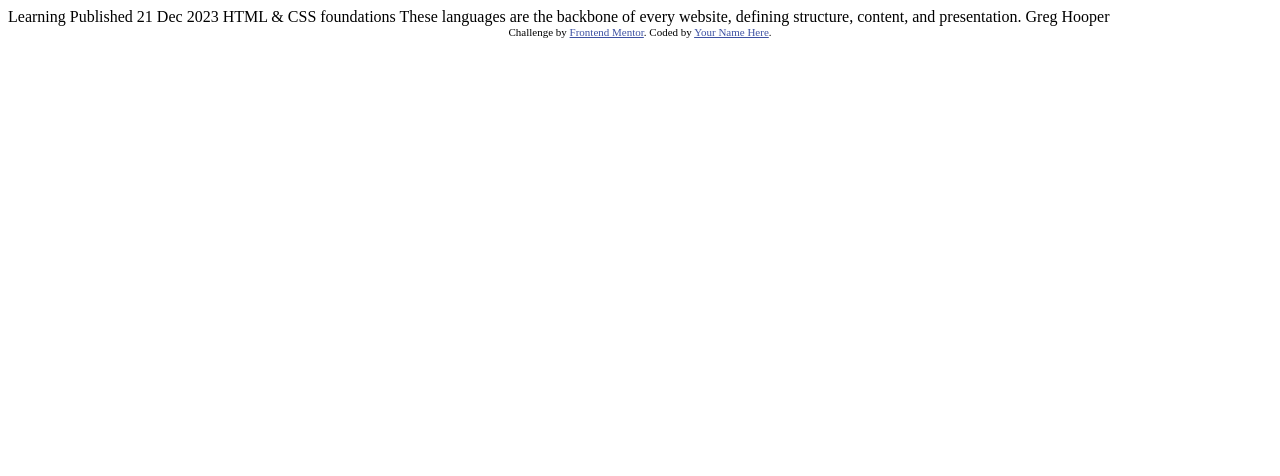
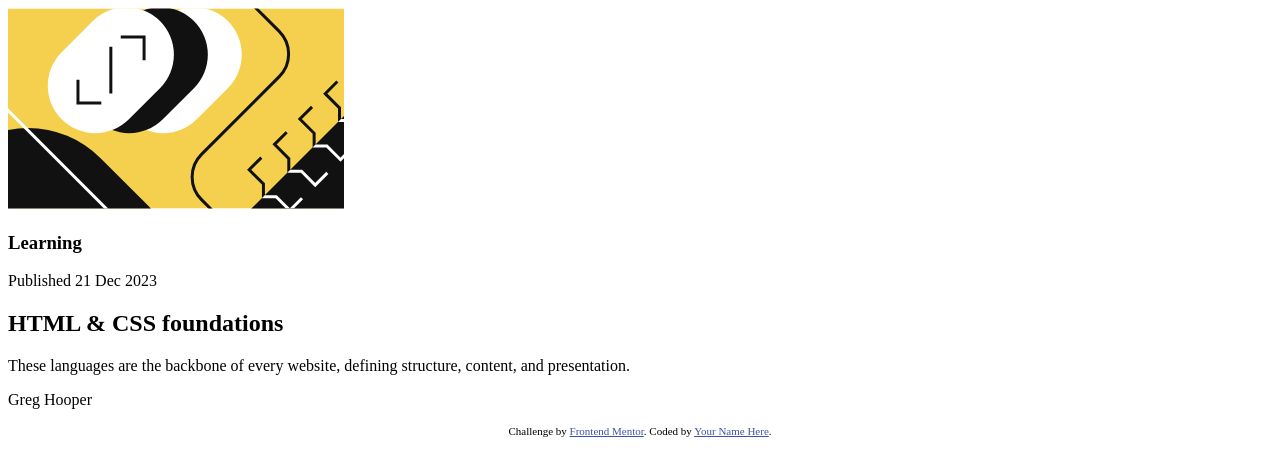
Before and after one commit to mahidulkabir/FM-3-Blog-Preview-Card, a plain HTML site: page index.html in a window 1280 px wide. Drawn offline with Linux system fonts and the light colour scheme.

Commit message:
added basic html and css

```diff
--- a/index.html
+++ b/index.html
@@ -2,29 +2,29 @@
 <html lang="en">
 <head>
   <meta charset="UTF-8">
-  <meta name="viewport" content="width=device-width, initial-scale=1.0"> <!-- displays site properly based on user's device -->
+  <meta name="viewport" content="width=device-width, initial-scale=1.0">
 
   <link rel="icon" type="image/png" sizes="32x32" href="./assets/images/favicon-32x32.png">
 
   <title>Frontend Mentor | Blog preview card</title>
-
-  <!-- Feel free to remove these styles or customise in your own stylesheet 👍 -->
-  <style>
+   <style>
     .attribution { font-size: 11px; text-align: center; }
     .attribution a { color: hsl(228, 45%, 44%); }
   </style>
 </head>
 <body>
+  <section class="container">
+    <div class="image"><img src="./assets/images/illustration-article.svg" alt="an illustration related to the page"></div>
+    <h3 class="title">Learning</h3>
 
-  Learning
+   <p class="date">Published 21 Dec 2023</p>
 
-  Published 21 Dec 2023
+   <h2 class="title-main">HTML & CSS foundations</h2>
 
-  HTML & CSS foundations
+   <p class="description">These languages are the backbone of every website, defining structure, content, and presentation.</p>
 
-  These languages are the backbone of every website, defining structure, content, and presentation.
-
-  Greg Hooper
+   <p>Greg Hooper</p>
+  </section>
 
   <div class="attribution">
     Challenge by <a href="https://www.frontendmentor.io?ref=challenge" target="_blank">Frontend Mentor</a>.
--- /dev/null
+++ b/styles/styles.css
@@ -0,0 +1,2 @@
+.attribution { font-size: 11px; text-align: center; }
+    .attribution a { color: hsl(228, 45%, 44%); }
```
Also changed, not shown: 2 other files.
